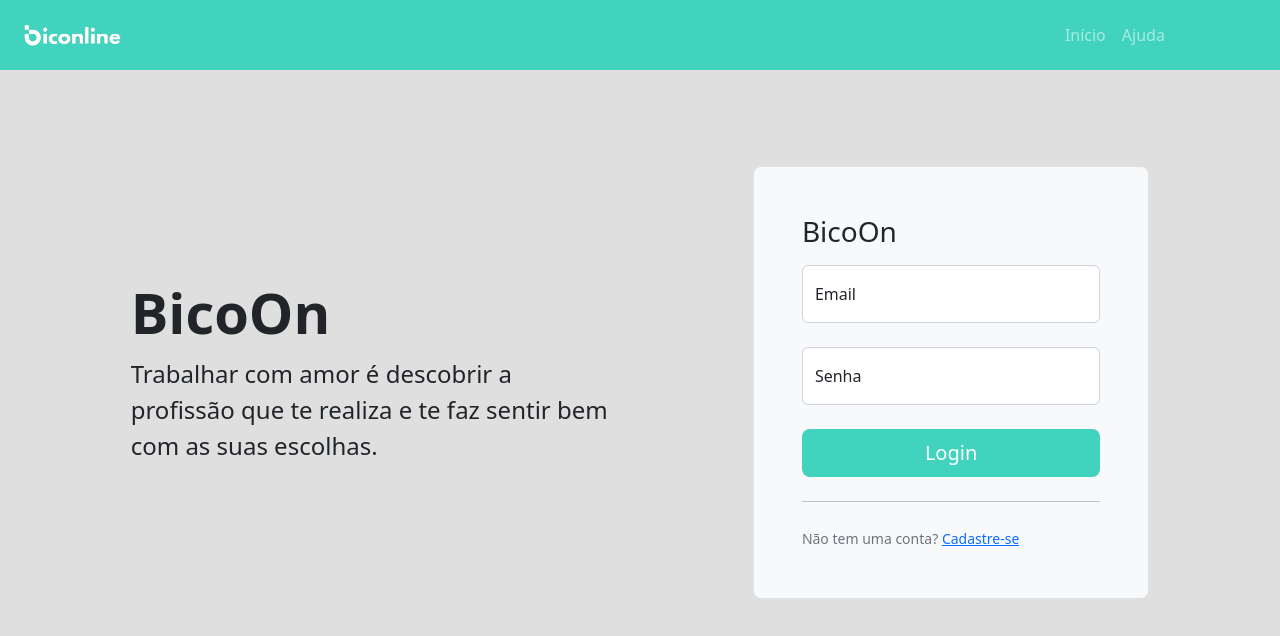
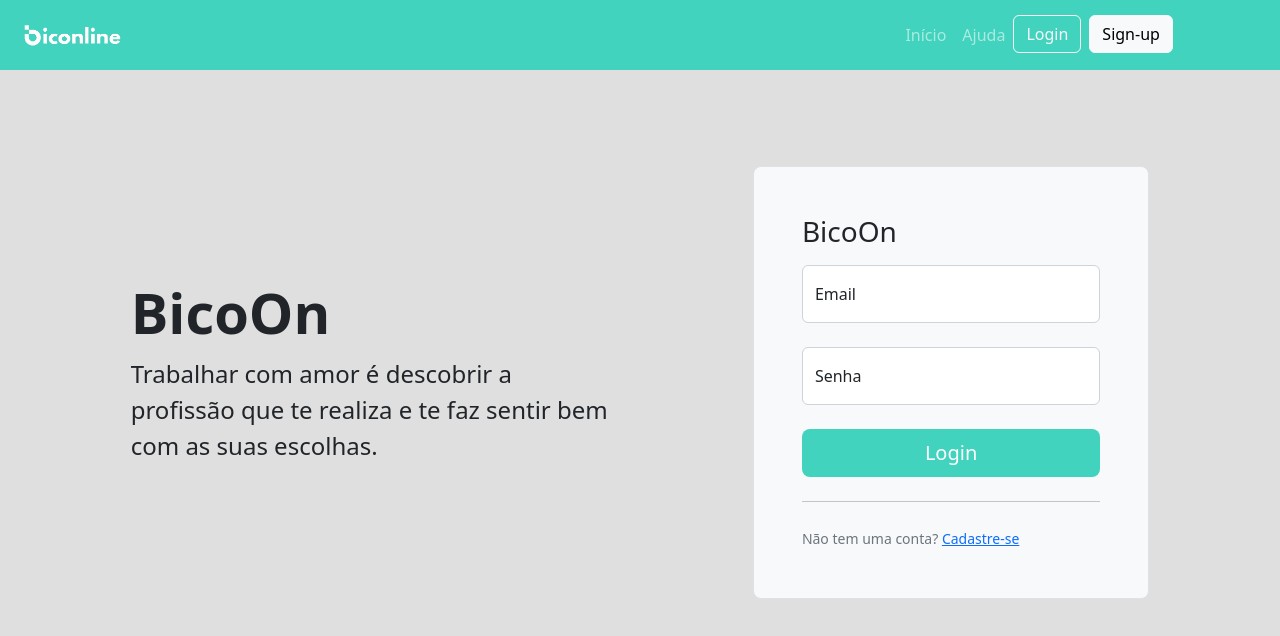
Before and after one commit to AlnDevE/biconline-angular, an Angular app: page /login in a window 1280 px wide. Shown: the top 636 px of the page. Built offline with nearby package versions, Linux system fonts and the light colour scheme.

Commit message:
add btn sign e sign up

```diff
--- a/src/app/components/navigation/navigation.component.html
+++ b/src/app/components/navigation/navigation.component.html
@@ -38,7 +38,10 @@
               <li><a class="dropdown-item" (click)="logout()">Sair</a></li>
             </ul>
           </div>
-
+          <div class="text-end" *ngIf="!tokenService.possuiToken()">
+            <a routerLink="/login"><button type="button" class="btn btn-outline-light me-2">Login</button></a>
+            <a routerLink="/cadastros"><button type="button" class="btn btn-light">Sign-up</button></a>
+          </div>
 
         </ul>
       </div>
--- a/src/app/modules/start/start.component.html
+++ b/src/app/modules/start/start.component.html
@@ -11,8 +11,8 @@
 
           <div class="container">
             <div class="carousel-caption text-start">
-              <h1 style="color: black;">Encontre o que procura</h1>
-              <p style="color: black;">Encontre trabalhadores de sua região</p>
+              <h1 style="color: rgb(255, 255, 255);">Encontre o que procura</h1>
+              <p style="color: rgb(255, 255, 255);">Encontre trabalhadores de sua região</p>
               <p><a class="btn btn-lg btnPalet" routerLink="/cadastros">Se inscreva hoje</a></p>
             </div>
           </div>
```
